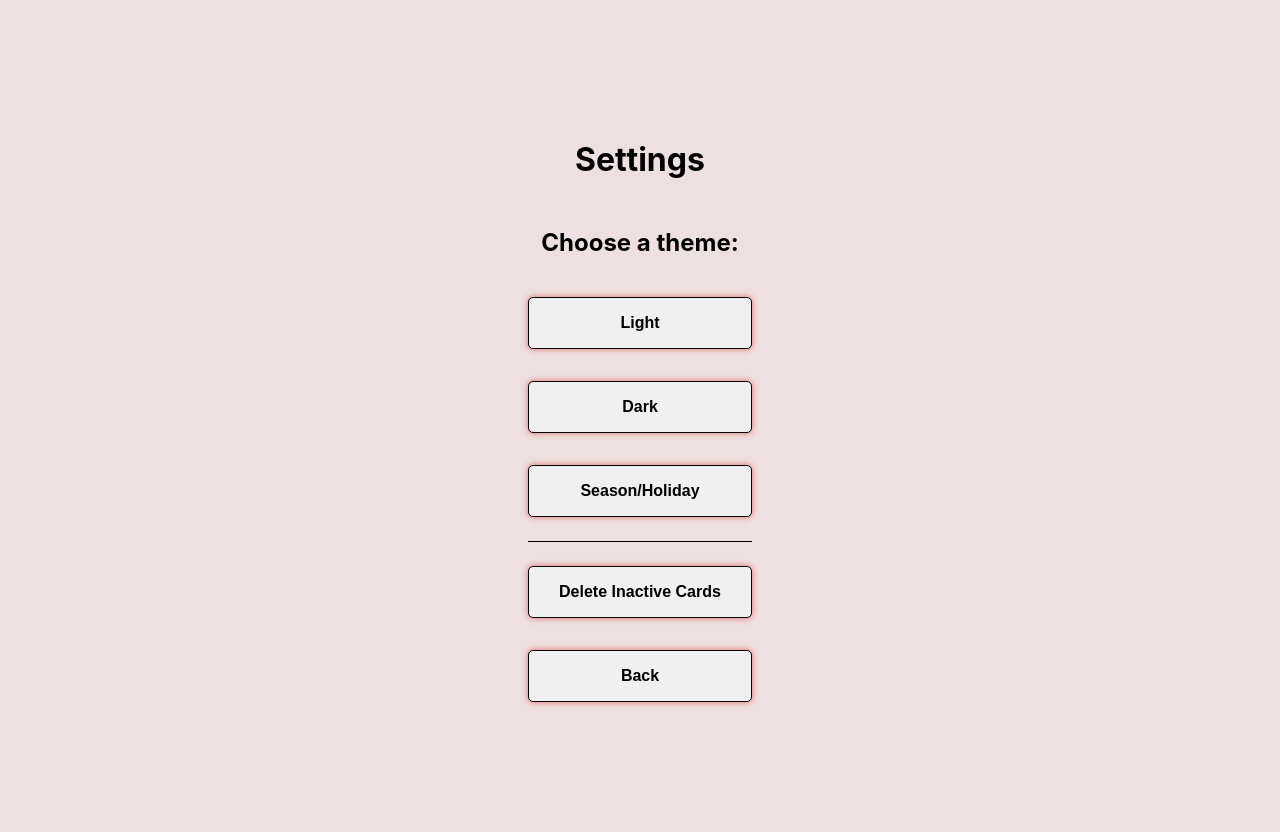
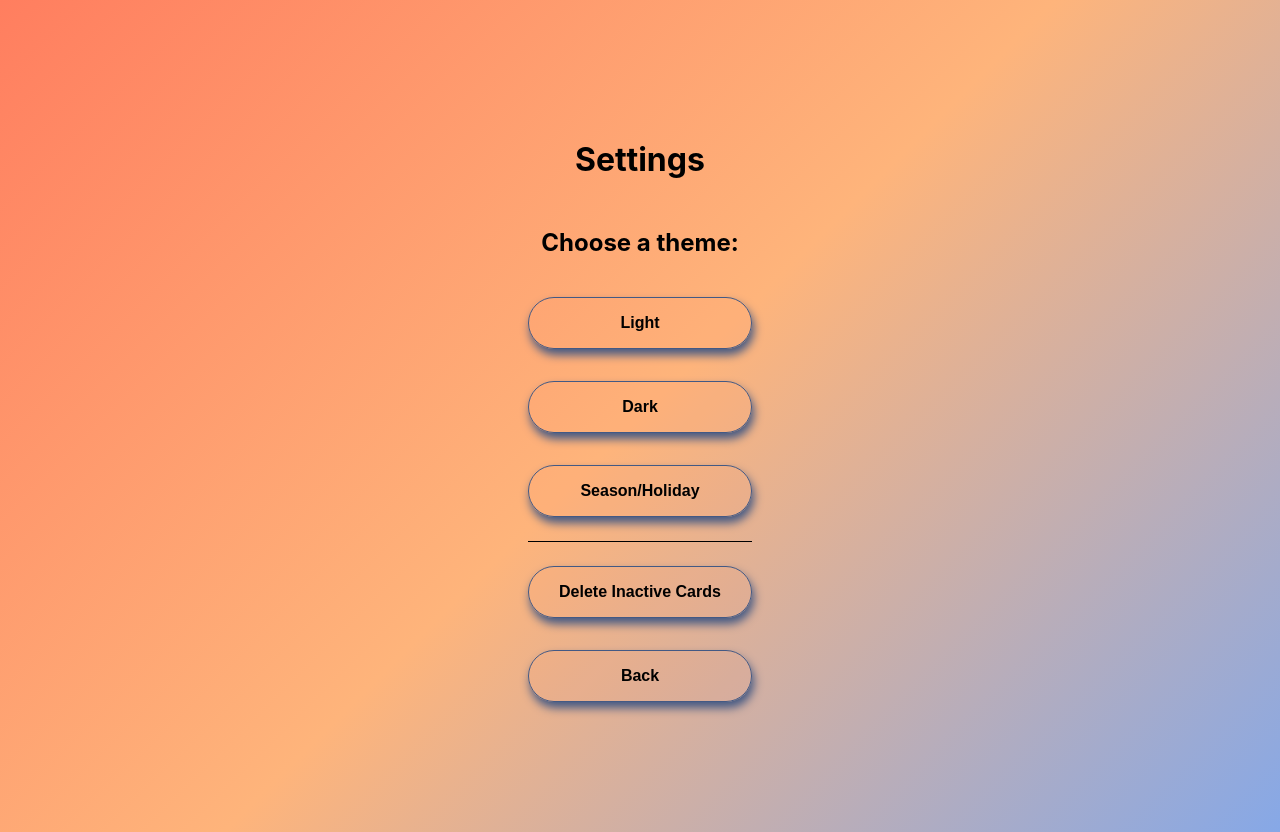
Before and after one commit to Xayida83/e-wallet-lotta, a React (Vite) app: page /settings in a window 1280 px wide. Built offline with nearby package versions, Linux system fonts and the light colour scheme.

Commit message:
finished styling for now

```diff
--- a/src/index.css
+++ b/src/index.css
@@ -16,7 +16,7 @@ body {
   margin: 01rem;
   display: flex;
   justify-content: center;
-  align-items: center;
+  /* align-items: center; */
   place-items: center;
   min-width: 320px;
   min-height: 100vh;
--- a/src/theme/GlobalStyle.jsx
+++ b/src/theme/GlobalStyle.jsx
@@ -3,7 +3,13 @@ import { createGlobalStyle } from "styled-components";
 
 const GlobalStyle = createGlobalStyle`
 :root {
-  background-color: ${({ theme }) => theme.bgColor};
+  // background-color: ${({ theme }) => theme.bgColor};
+  background: linear-gradient(
+    ${({ theme }) => theme.angle},
+    ${({ theme }) => theme.color1},
+    ${({ theme }) => theme.color2},
+    ${({ theme }) => theme.color3}
+  );
   color: ${({ theme }) => theme.textColor};
 }
 `;
--- a/src/theme/theme.jsx
+++ b/src/theme/theme.jsx
@@ -1,29 +1,41 @@
 export const lightTheme = {
-  buttonBg: '#f0f0f0',
+  buttonBg: '#ff7e5f0f',
   buttonText: '#000000',
-  buttonShadow: '0px 0px 6px #e16565',
-  buttonBorder:'solid 1px #000000',
+  buttonShadow: '2px 6px 10px #435984',
+  buttonBorder:'solid 1px #435984',
 
-  bgColor: '#eee0e0',
+  angle: '135deg',
+  color1: '#ff7e5f',
+  color2: '#feb47b',
+  color3: '#86a8e7',
+
   textColor: '#000000',
 };
 
 export const darkTheme = {
-  buttonBg: '#333333',
+  buttonBg: '#33333312',
   buttonText: '#ffffff',
-  buttonShadow: '0px 0px 6px #ffffff',
-  buttonBorder:'solid 1px #000000',
+  buttonShadow: '0px 0px 11px #ffffff',
+  buttonBorder:'solid 1px #d6a8a8',
 
-  bgColor: '#242424',
+  angle: '155deg',
+  color1: '#922c13',
+  color2: '#803800',
+  color3: '#010610',
+
   textColor: '#ffffff',
 };
 
 export const seasonTheme = {
-  buttonBg: '#28a745',
-  buttonText: '#ffffff',
-  buttonShadow  : '2px 2px 15px #ec2020',
-  buttonBorder:'solid 1px #000000',
+  buttonBg: '#31ea5b1f',
+  buttonText: '#000',
+  buttonShadow  : '2px 2px 15px #523cbb',
+  buttonBorder:'solid 1px #523cbb40',
 
-  bgColor: '#004d00',
-  textColor: '#ffffff',
+  angle: '135deg',
+  color1: '#ec2020',
+  color2: '#e4650e',
+  color3: '#dfd754',
+
+  textColor: '#000',
 };
--- a/src/variables.css
+++ b/src/variables.css
@@ -18,7 +18,7 @@
   --margin-medium: 16px;
   --margin-large: 24px;
 
-  --border-radius: 5px;
+  --border-radius: 40px;
 
   --button-width: 14rem;
   --button-padding: 1rem 0;
```
